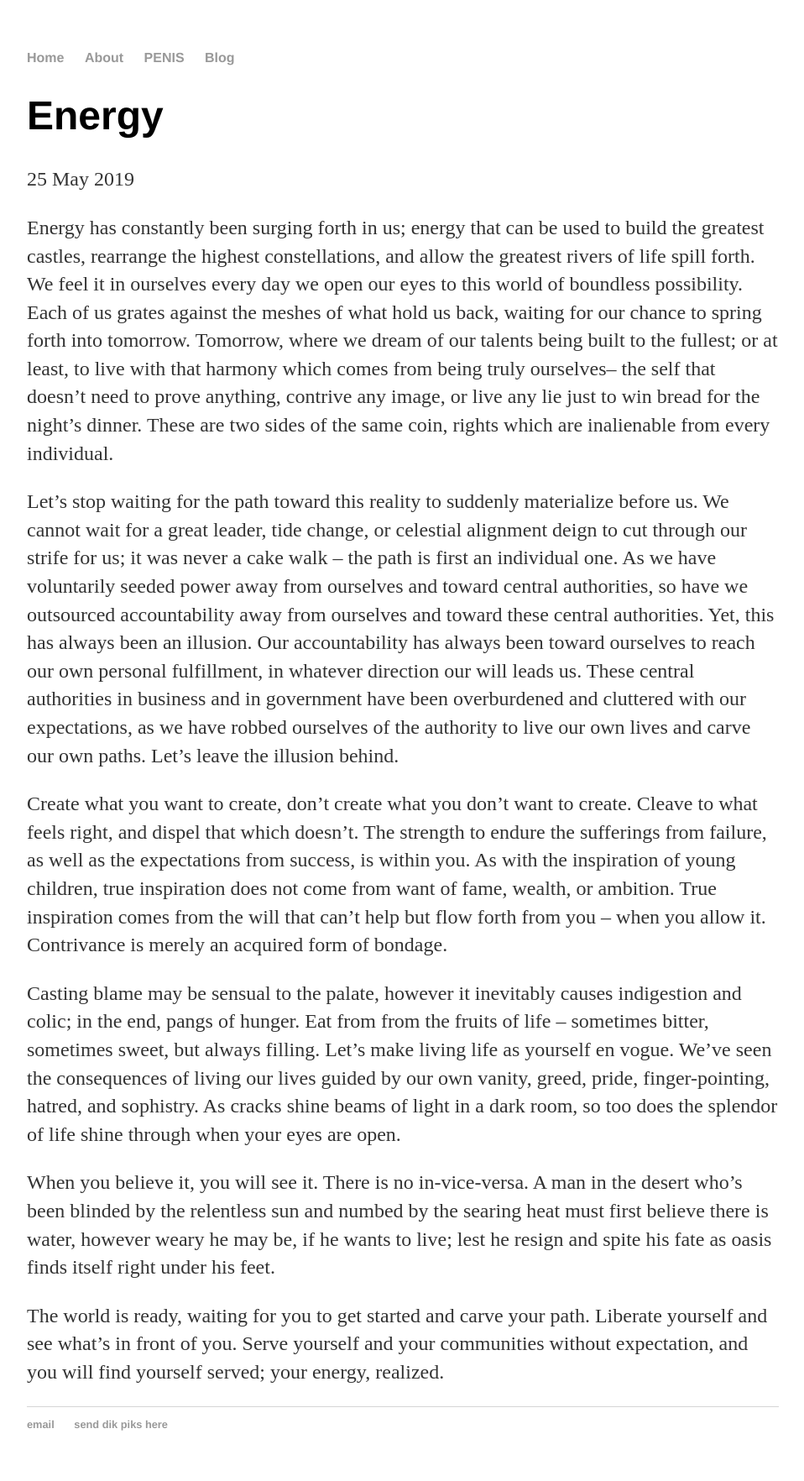
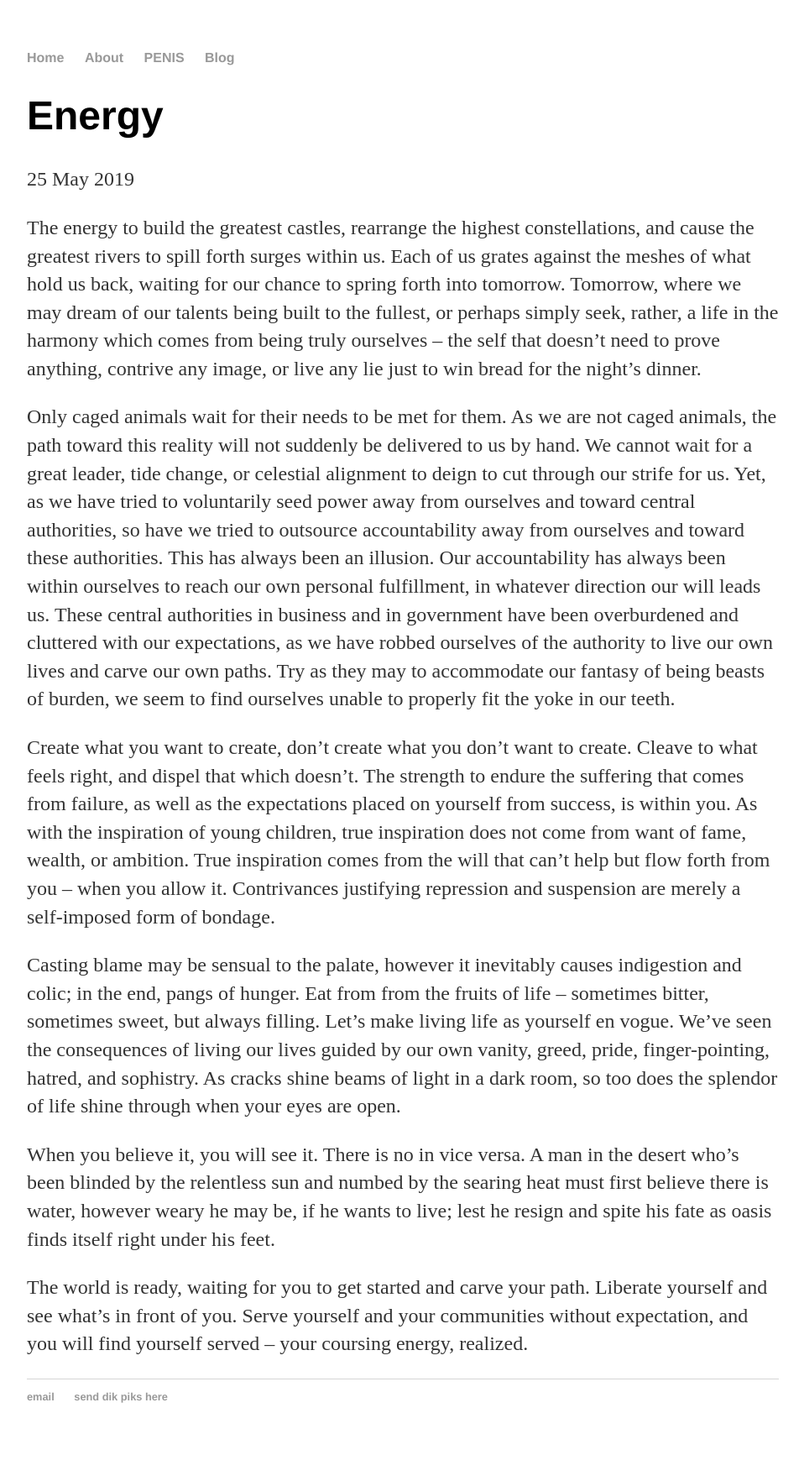
Before and after one commit to gershman10/gershman10.github.io, a Jekyll site: the page built from _posts/2019-05-25-energy.md, in a window 1280 px wide. Shown: the whole page at 84% size, without its empty margins (160-1118 px from the left). Built offline with Jekyll 4.4.1, drawn with Linux system fonts in a browser that asks for light colours; after the commit the page ends 1731 px from its top, so only the background shows below that.

Commit message:
Update 2019-05-25-energy.md

```diff
--- a/_posts/2019-05-25-energy.md
+++ b/_posts/2019-05-25-energy.md
@@ -4,14 +4,24 @@ title: "Energy"
 date: 2019-05-25
 ---
 
-Energy has constantly been surging forth in us; energy that can be used to build the greatest castles, rearrange the highest constellations, and allow the greatest rivers of life spill forth. We feel it in ourselves every day we open our eyes to this world of boundless possibility. Each of us grates against the meshes of what hold us back, waiting for our chance to spring forth into tomorrow. Tomorrow, where we dream of our talents being built to the fullest; or at least, to live with that harmony which comes from being truly ourselves-- the self that doesn't need to prove anything, contrive any image, or live any lie just to win bread for the night's dinner. These are two sides of the same coin, rights which are inalienable from every individual.
+The energy to build the greatest castles, rearrange the highest constellations, and cause the greatest rivers to spill forth surges within us. Each of us grates against the meshes of what hold us back, waiting for our chance to spring forth into tomorrow. Tomorrow, where we may dream of our talents being built to the fullest, or perhaps simply seek, rather, a life in the harmony which comes from being truly ourselves – the self that doesn't need to prove anything, contrive any image, or live any lie just to win bread for the night's dinner.
 
-Let's stop waiting for the path toward this reality to suddenly materialize before us. We cannot wait for a great leader, tide change, or celestial alignment deign to cut through our strife for us; it was never a cake walk -- the path is first an individual one. As we have voluntarily seeded power away from ourselves and toward central authorities, so have we outsourced accountability away from ourselves and toward these central authorities. Yet, this has always been an illusion. Our accountability has always been toward ourselves to reach our own personal fulfillment, in whatever direction our will leads us. These central authorities in business and in government have been overburdened and cluttered with our expectations, as we have robbed ourselves of the authority to live our own lives and carve our own paths. Let's leave the illusion behind.
 
-Create what you want to create, don't create what you don't want to create. Cleave to what feels right, and dispel that which doesn't. The strength to endure the sufferings from failure, as well as the expectations from success, is within you. As with the inspiration of young children, true inspiration does not come from want of fame, wealth, or ambition. True inspiration comes from the will that can't help but flow forth from you -- when you allow it. Contrivance is merely an acquired form of bondage.
 
-Casting blame may be sensual to the palate, however it inevitably causes indigestion and colic; in the end, pangs of hunger. Eat from from the fruits of life -- sometimes bitter, sometimes sweet, but always filling. Let's make living life as yourself en vogue. We've seen the consequences of living our lives guided by our own vanity, greed, pride, finger-pointing, hatred, and sophistry. As cracks shine beams of light in a dark room, so too does the splendor of life shine through when your eyes are open.
+Only caged animals wait for their needs to be met for them. As we are not caged animals, the path toward this reality will not suddenly be delivered to us by hand. We cannot wait for a great leader, tide change, or celestial alignment to deign to cut through our strife for us. Yet, as we have tried to voluntarily seed power away from ourselves and toward central authorities, so have we tried to outsource accountability away from ourselves and toward these authorities. This has always been an illusion. Our accountability has always been within ourselves to reach our own personal fulfillment, in whatever direction our will leads us. These central authorities in business and in government have been overburdened and cluttered with our expectations, as we have robbed ourselves of the authority to live our own lives and carve our own paths. Try as they may to accommodate our fantasy of being beasts of burden, we seem to find ourselves unable to properly fit the yoke in our teeth.
 
-When you believe it, you will see it. There is no in-vice-versa. A man in the desert who's been blinded by the relentless sun and numbed by the searing heat must first believe there is water, however weary he may be, if he wants to live; lest he resign and spite his fate as oasis finds itself right under his feet.
 
-The world is ready, waiting for you to get started and carve your path. Liberate yourself and see what's in front of you. Serve yourself and your communities without expectation, and you will find yourself served; your energy, realized.
+
+Create what you want to create, don't create what you don't want to create. Cleave to what feels right, and dispel that which doesn't. The strength to endure the suffering that comes from failure, as well as the expectations placed on yourself from success, is within you. As with the inspiration of young children, true inspiration does not come from want of fame, wealth, or ambition. True inspiration comes from the will that can't help but flow forth from you – when you allow it. Contrivances justifying repression and suspension are merely a self-imposed form of bondage.
+
+
+
+Casting blame may be sensual to the palate, however it inevitably causes indigestion and colic; in the end, pangs of hunger. Eat from from the fruits of life – sometimes bitter, sometimes sweet, but always filling. Let's make living life as yourself en vogue. We've seen the consequences of living our lives guided by our own vanity, greed, pride, finger-pointing, hatred, and sophistry. As cracks shine beams of light in a dark room, so too does the splendor of life shine through when your eyes are open.
+
+
+
+When you believe it, you will see it. There is no in vice versa. A man in the desert who's been blinded by the relentless sun and numbed by the searing heat must first believe there is water, however weary he may be, if he wants to live; lest he resign and spite his fate as oasis finds itself right under his feet.
+
+
+
+The world is ready, waiting for you to get started and carve your path. Liberate yourself and see what's in front of you. Serve yourself and your communities without expectation, and you will find yourself served –  your coursing energy, realized.
```
